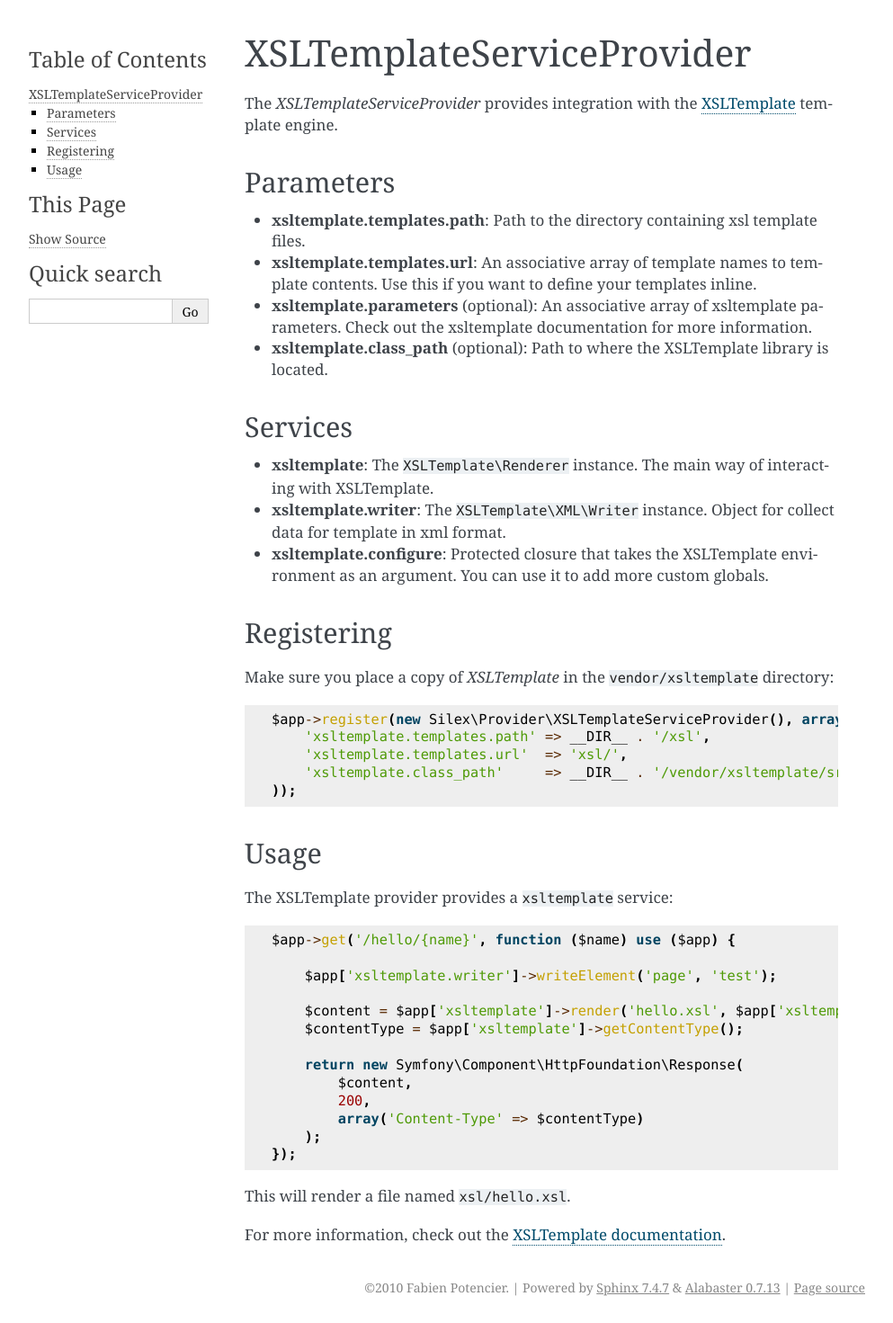
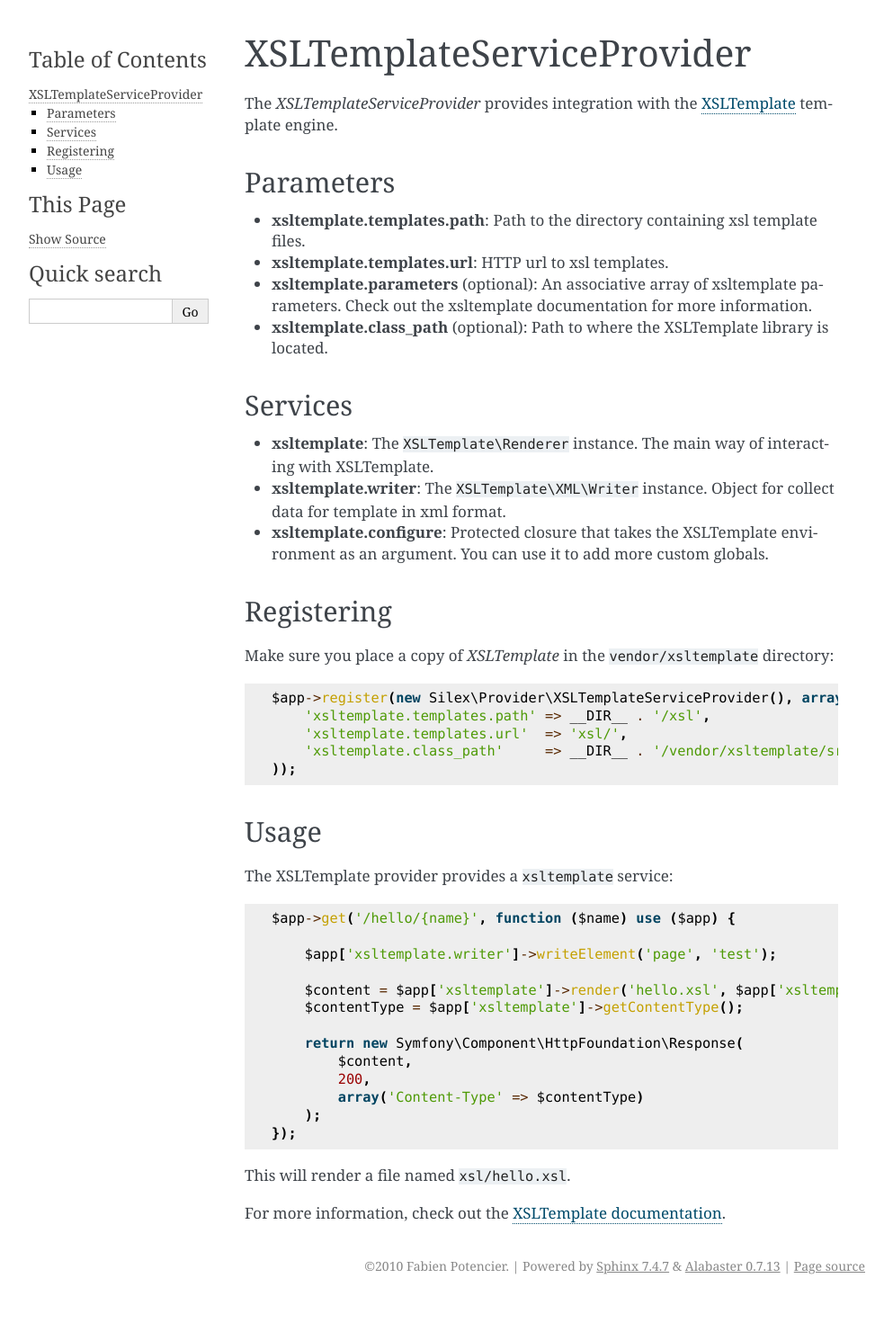
Before and after one commit to silexphp/Silex, a Sphinx documentation site: the page built from doc/providers/xsltemplate.rst, in a window 1280 px wide. Shown: the whole page at 90% size, without its empty margins (148-1141 px from the left). Built offline with Sphinx 7.4.7, drawn with Linux system fonts in a browser that asks for light colours; after the commit the page ends 1447 px from its top, so only the background shows below that.

Commit message:
Changes to docs

```diff
--- a/doc/providers/xsltemplate.rst
+++ b/doc/providers/xsltemplate.rst
@@ -10,7 +10,7 @@
 
 * **xsltemplate.templates.path**: Path to the directory containing xsl template files.
 
-* **xsltemplate.templates.url**: An associative array of template names to template contents. Use this if you want to define your templates inline.
+* **xsltemplate.templates.url**: HTTP url to xsl templates.
 
 * **xsltemplate.parameters** (optional): An associative array of xsltemplate
   parameters. Check out the xsltemplate documentation for more information.
```
